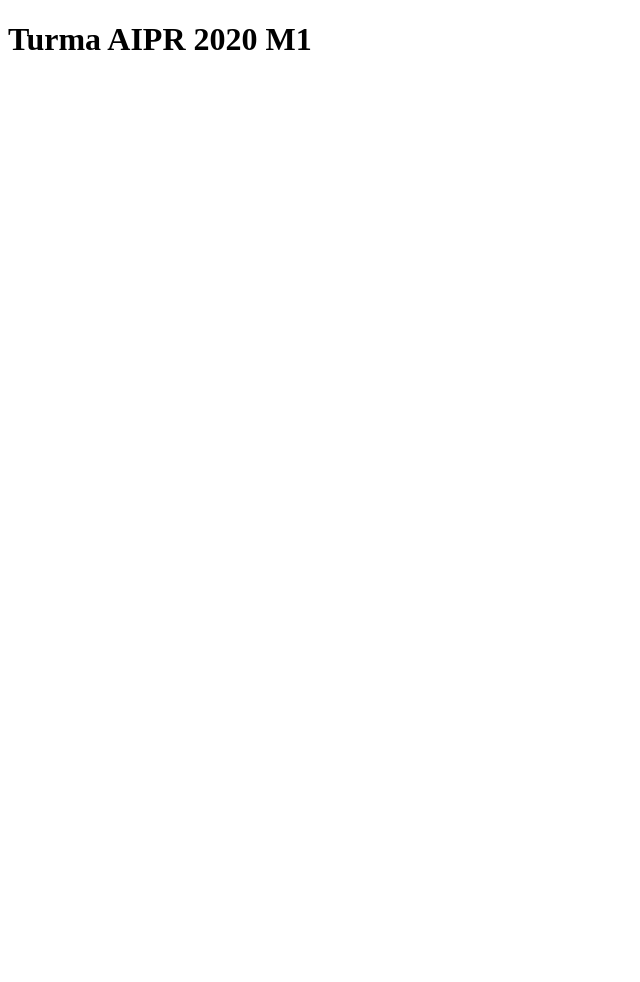
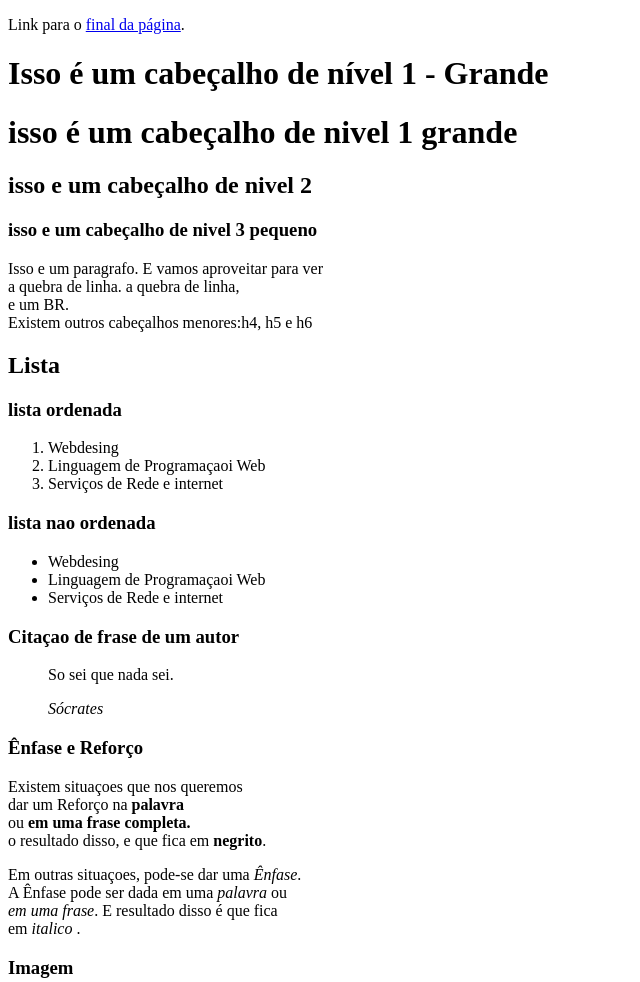
Before and after one commit to lipemaximof/lipemaximof.github.io, a plain HTML site: page index.html in a window 1280 px wide. Shown: the top 982 px of the page, without its empty margins (0-640 px from the left). Before the commit the page ends 800 px from the top, so only its background shows below. Drawn offline with Linux system fonts and the light colour scheme.

Commit message:
Add files via upload
Aula02 de LPWB em 26 de agosto de 2020

```diff
--- a/index.html
+++ b/index.html
@@ -1,16 +1,102 @@
 <!DOCTYPE html>
-<html lang="pt_br">
-<head>
+<html lang="pt-br"> <!--Portugues-->
+<head><!--cabeça-->
     <meta charset="UTF-8">
     <meta name="viewport" content="width=device-width, initial-scale=1.0">
-    <title>Minha primeira Página Web</title>
+    <title>HTML basico</title>
 </head>
-<body>
-    <h1>Turma AIPR 2020 M1</h1>
+<body><!--corpo-->
+    <p>Link para o
+        <a href="#final">final da página</a>.
+    </p>
 
+    <h1 id="topo">Isso é um cabeçalho de nível 1 - Grande</h1>
+    <h1>isso é um cabeçalho de nivel 1 grande</h1>
+     <h2>isso e um cabeçalho de nivel 2</h2>
+      <h3>isso e um cabeçalho de nivel 3 pequeno</h3>
+    <p>Isso e um paragrafo. E vamos aproveitar para ver
+        <br> a quebra de linha.
+        a quebra de linha,
+        <br> e um BR.
+        <br> Existem outros cabeçalhos menores:h4, h5 e h6
+    </p>
+    <!--
+        Isto e um comentario
+        o comentario HTML nao aparece no navegador
+
+    -->
+<h2>Lista</h2>
+<!--Ha alguns tipos de lista no HTML, abaixo beremos duas-->
+<!--LISTA ORDENADA(NUMERADA)-->
+<h3>lista ordenada</h3>
+<ol>
+   <li>Webdesing</li><!--List Item(item da lista-->
+    <li>Linguagem de Programaçaoi Web</li>
+    <li>Serviços de Rede e internet</li>
+</ol><!--Ordered List-->
+<h3>lista nao ordenada</h3>
+<ul><!--Unordered List-->
+    <li>Webdesing</li><!--List Item(item da lista-->
+    <li>Linguagem de Programaçaoi Web</li>
+    <li>Serviços de Rede e internet</li>
+</ul>
+<h3>Citaçao de frase de um autor</h3>
+<blockquote>
+    <p>So sei que nada sei.</p>
+    <cite>Sócrates</cite>
+</blockquote>
+<h3>Ênfase e Reforço</h3>
+<p>
+    Existem situaçoes que nos queremos <br>
+    dar um Reforço na  <strong>palavra</strong> <br>
+    ou <strong> em uma frase completa.</strong><br>
+    o resultado disso, e que fica em <strong>negrito</strong>.
+</p>
+<p>
+   Em outras situaçoes, pode-se dar uma <em>Ênfase</em>.<br>
+   A Ênfase pode ser dada em uma <em>palavra</em> ou <br>
+   <em> em uma frase</em>. E resultado disso é que fica <br>
+   em <em>italico</em>
+.
+</p>
+<h3>Imagem</h3>
+<!--para colocar a imagen, precisa-se saber o endereçodela, a URL da imagem, seja remoto
+na internet, sejalocal no seu computador. Usa-se a TAG img seguido de
+src e alt sendo src a URL e alt um texto alternativo.
+Se estiver usando uma imagen da internet, basta copiar o
+endereço da imagen e colar dentro de src-->
+
+<img src=" https://pbs.twimg.com/media/CapR_p7WcAEWk3n.jpg " alt=4444
+height=""800 ""
+width="800"
+>
+<a href="https://lipemaximof.github.io">
+    <p>
+        este é um link com alvo. Para abrir uma nova aba.
+    </p>
+</a>
+
+<a href="https://github.com/lipemaximof/lipemaximof.github.io" target="blank">
+    <p> Este é um link com alvo para o repositório. Para abrir em uma nova aba.
+    </p>
+</a>
+
+<p>
+    <a href="#topo">Clique aqui</a>
+    para voltar ao início da página.
+</p>
+
+<p id="final">
+    <a href="#topo">Clique aqui</a>
+    para voltar ao início da página.
+</p>
+
+
+<br><br><br><br><br><br><br><br><br>
 
 
 
 
 </body>
+
 </html>
```
